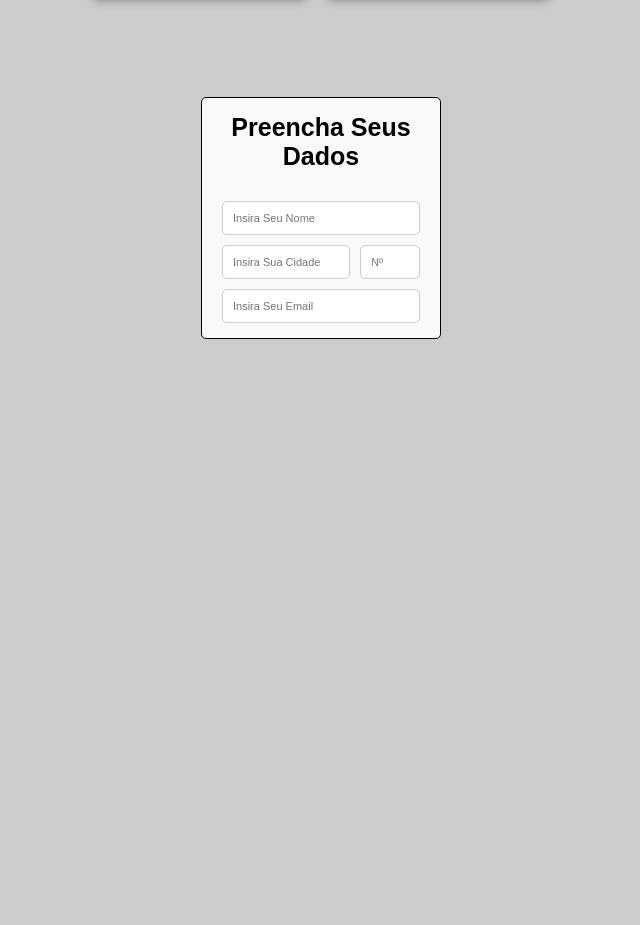
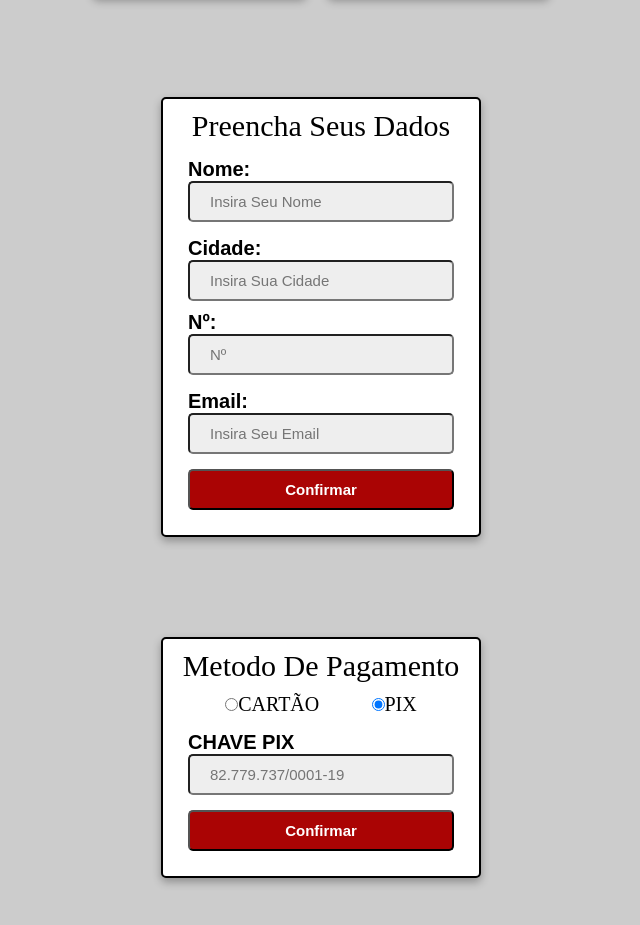
Before and after one commit to Caua-Ricken/WineHub, a plain HTML site: page carrinho.html in a window 1280 px wide. Shown: the part 323-1248 px from the top of the page, without its empty margins (319-959 px from the left). Before the commit the page ends 800 px from the top, so only its background shows below. Drawn offline with Linux system fonts and the light colour scheme.

Commit message:
pagamento

```diff
--- a/carrinho.css
+++ b/carrinho.css
@@ -119,46 +119,169 @@ body{
 
 
 /*usuario*/
- .user {
+.user-form{
+    border: 2px solid black;
+    margin: 10rem auto ;
+    width: 32rem;
+    padding: 1rem;
+    background-color: white;
+    border-radius: 5px;
+    box-shadow: 0 4px 8px rgba(0, 0, 0, 0.3);
+}
+.user{
     display: flex;
     flex-direction: column;
+    gap: 1.5rem;
     align-items: center;
-      border: 1px solid black;
-      border-radius: 5px;
-      margin: 10rem auto;
-      padding: 1.5rem 2rem;
-      max-width: 24rem;
+    width: 100%;
+    margin:auto;
+    padding: 1.5rem;
+    border-style: none;
+}
+.checkout{
+    font-size: 3rem;
     text-align: center;
-      background: #f9f9f9;
-      font-family: Arial, sans-serif;
+    text-transform: capitalize;
 }
-    .checkout {
-      font-size: 2.5rem;
-      text-transform: capitalize;
-      margin-bottom: 2rem;
+.user label{
+    font-size: 2rem;
+    font-weight: 600;
+    font-family: sans-serif;
+    margin-right: auto;
+}
+.user > div {
   width: 100%;
-    }
-
-    /* Inputs padrão */
-    .user input {
-      margin-top: 1rem;
-      padding: 1rem;
-      border-radius: 5px;
-      border: 1px solid #ccc;
-      width: 100%;
-      font-size: 1.1rem;
-      text-transform: capitalize;
-      transition: border-color 0.3s;
+  display: flex;
+  flex-direction: column;
 }
 .number{
     display: flex;
     gap: 1rem;
+}
+.number input{
+    width: 100%;
+    box-sizing: border-box;
+}
+.user input{
+    width: 100%;
+    padding: 1rem 2rem;
+    border-radius: 5px;
+    text-transform: capitalize;
+    font-size: 1.5rem;
+    background-color: #eeeeee;
+    box-sizing: border-box;
+    color: black;
+}
+.user .comfirm{
+    background-color: #aa0404;
+    color: white;
+    font-weight: bold;
+    transition: 0.3s ease-in-out;
+}
+.user .comfirm:hover{
+    background-color: #4d0202;
+}
+
+
+
+/*pagamento*/
+.pay{
+    width: 100%;
+    border-style: none;
+}
+.pay_input{
+    justify-content: space-evenly;
+    display: flex;
+    margin-top: 1rem;
+    font-size: 2rem;
+    text-transform: uppercase;
+}
+
+.hidden{
+    display: none;
+}
+
+.card_pay{
+    display: flex;
+    flex-direction: column;
+    gap: 1.5rem;
+    align-items: center;
+    width: 100%;
+    margin:auto;
+    padding: 1.5rem;
+    border-style: none;
+}
+.card_pay input{
+    width: 100%;
+    padding: 1rem 2rem;
+    border-radius: 5px;
+    text-transform: capitalize;
+    font-size: 1.5rem;
+    background-color: #eeeeee;
+    box-sizing: border-box;
+    color: black;
+}
+.card_pay label{
+    font-size: 2rem;
+    font-weight: 600;
+    font-family: sans-serif;
+    margin-right: auto;
+    text-transform: uppercase;
+}
+.card_pay .comfirm{
+    background-color: #aa0404;
+    color: white;
+    font-weight: bold;
+    transition: 0.3s ease-in-out;
+}
+.card_pay .comfirm:hover{
+    background-color: #4d0202;
+}
+.parcelas{
+    padding: 1rem 2rem;
+}
+.card_pay > div{
+    display: flex;
+    flex-direction: column;
     width: 100%;
 }
-   .number input:last-child{
-    flex-grow: 3;
-    max-width: 6rem;
+
+.pix_box{
+    display: flex;
+    flex-direction: column;
+    gap: 1.5rem;
+    width: 100%;
+    margin:auto;
+    padding: 1.5rem;
 }
-   .number input:first-child{
-    flex-grow: 1;
+.pix_box input{
+    width: 100%;
+    padding: 1rem 2rem;
+    border-radius: 5px;
+    text-transform: capitalize;
+    font-size: 1.5rem;
+    background-color: #eeeeee;
+    box-sizing: border-box;
+    color: black;
 }
+.pix_box .comfirm{
+    background-color: #aa0404;
+    color: white;
+    font-weight: bold;
+    transition: 0.3s ease-in-out;
+}
+.pix_box .comfirm:hover{
+    background-color: #4d0202;
+}
+.pix_box label{
+    font-size: 2rem;
+    font-weight: 600;
+    font-family: sans-serif;
+    margin-right: auto;
+    text-transform: uppercase;
+}
+.pix_box > div{
+    display: flex;
+    flex-direction: column;
+    width: 100%;
+}
--- a/carrinho.html
+++ b/carrinho.html
@@ -32,16 +32,106 @@
      <a class="back" href="index.html">voltar a comprar</a>
    </div>
 
-   <div class="user">
-    <h2 class="checkout">preencha seus dados</h2>
-    <input type="text" placeholder="insira seu nome">
+
+  <form class="user-form">
+  <fieldset class="user">
+    <legend class="checkout">preencha seus dados</legend>
+
+    <div>
+        <label for="nome">Nome:</label>
+        <input type="text" id="nome" name="nome" placeholder="insira seu nome" required>
+    </div>
+
+
     <div class="number">
-      <input type="text" placeholder="insira sua cidade">
-      <input type="number" placeholder="Nº">
+      <div>
+        <label for="cidade">Cidade:</label>
+        <input type="text" id="cidade" name="cidade" placeholder="insira sua cidade" required>
+      </div>
+      <div>
+        <label for="numero">Nº:</label>
+        <input type="number" id="numero" name="numero" placeholder="Nº" required>
+      </div>
     </div>
-    <input type="email" placeholder="insira seu email">
+
+    <div>
+      <label for="email">Email:</label>
+      <input type="email" id="email" name="email" placeholder="insira seu email" required>
+    </div>
+
+    <input type="submit" class="comfirm" value="confirmar">
+  </fieldset>
+</form>
+
+
+<form action="" method="post" class="user-form">
+  <fieldset class="pay">
+    <legend class="checkout">metodo de pagamento</legend>
+
+    <div class="pay_input">
+    <label>
+      <input type="radio" name="pay" value="cartao" checked>cartão
+    </label>
+    <label>
+      <input type="radio" name="pay" value="pix" checked>pix
+    </label>
+    </div>
+  </fieldset>
+
+   <div class="pix">
+
+    <div class="pix_box">
+
+    <div>
+    <label for="pix">chave pix</label>
+    <input type="text" placeholder="82.779.737/0001-19" readonly>
+    </div>
+
+    <input type="submit" value="confirmar" class="comfirm">
+    </div>
    </div>
 
+
+   <div id="card-pay" class="hidden">
+
+    <div class="card_pay">
+
+    <div>
+    <label for="number">Número do cartão:</label>
+    <input type="text" id="numero" name="card-number">
+    </div>
+
+    <div>
+    <label for="name">nome</label>
+    <input type="text" id="name" name="card-name">
+    </div>
+
+    <div>
+    <label for="cvc">cvc</label>
+    <input type="number" id="cvc" name="card-cvc" maxlength="3">
+    </div>
+
+    <label for="parcelas">Parcelamento:</label>
+    <select id="parcelas" name="parcelas" class="parcelas">
+     <option value="1x">1x sem juros</option>
+     <option value="2x">2x sem juros</option>
+     <option value="3x">3x sem juros</option>
+     <option value="4x">4x sem juros</option>
+     <option value="5x">5x sem juros</option>
+     <option value="6x">6x sem juros</option>
+     <option value="7x">7x sem juros</option>
+     <option value="8x">8x sem juros</option>
+     <option value="9x">9x sem juros</option>
+     <option value="10x">10x sem juros</option>
+     <option value="11x">11x sem juros</option>
+     <option value="12x">12x sem juros</option>
+    </select>
+
+    <input type="submit" value="confirmar" class="comfirm">
+    </div>
+  </div>
+
+</form>
 
 
 
--- a/carrinho.js
+++ b/carrinho.js
@@ -21,3 +21,31 @@ document.addEventListener("DOMContentLoaded", () => {
     container.innerHTML += itemHTML;
   });
 });
+
+
+
+document.addEventListener('DOMContentLoaded', () => {
+  const radios = document.querySelectorAll('input[name="pay"]');
+  const cardPay = document.getElementById('card-pay');
+  const pixDiv = document.querySelector('.pix');
+
+  function togglePaymentFields() {
+    const selected = document.querySelector('input[name="pay"]:checked').value;
+
+    if (selected === 'cartao') {
+      cardPay.classList.remove('hidden');
+      pixDiv.classList.add('hidden');
+    } else if (selected === 'pix') {
+      pixDiv.classList.remove('hidden');
+      cardPay.classList.add('hidden');
+    }
+  }
+
+  // Inicializa a exibição correta ao carregar
+  togglePaymentFields();
+
+  // Adiciona o evento de mudança para todos os radios
+  radios.forEach(radio => {
+    radio.addEventListener('change', togglePaymentFields);
+  });
+});
```
Lines whose indentation alone changed are shown as unchanged.
